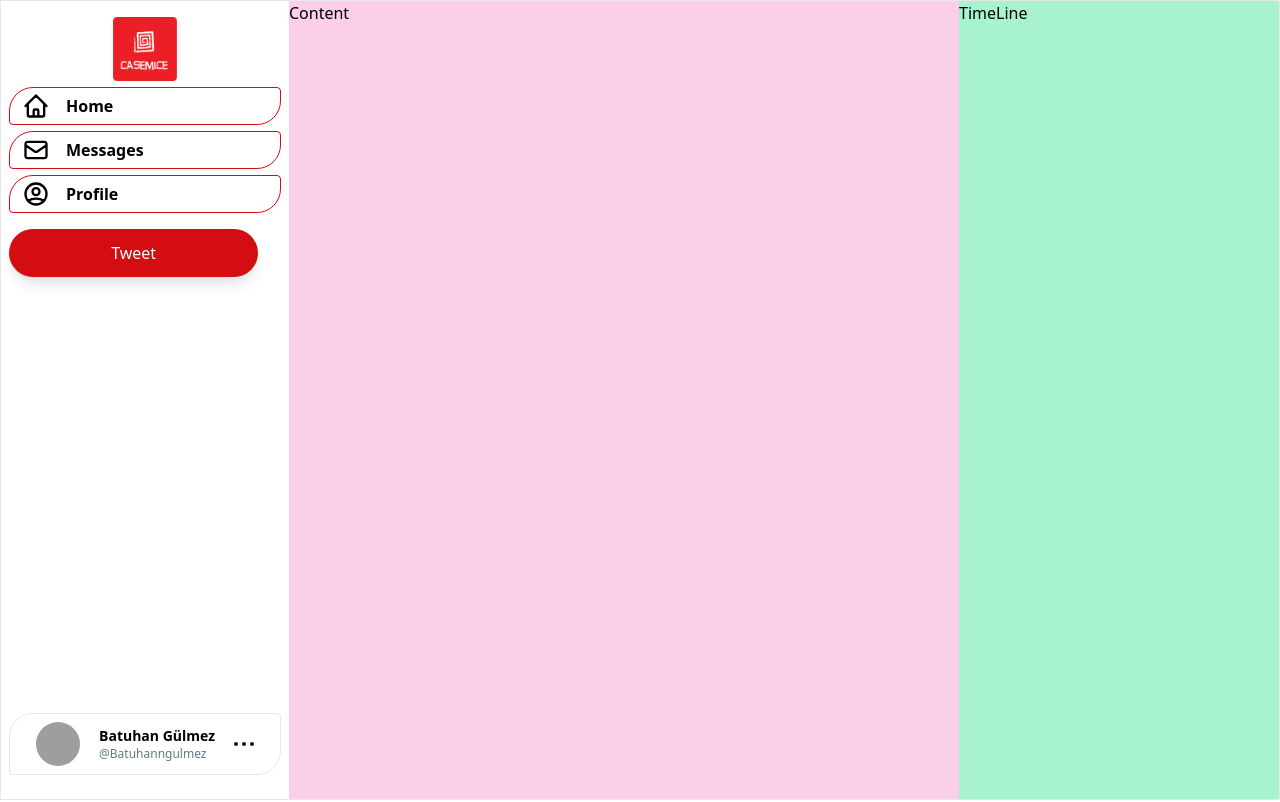
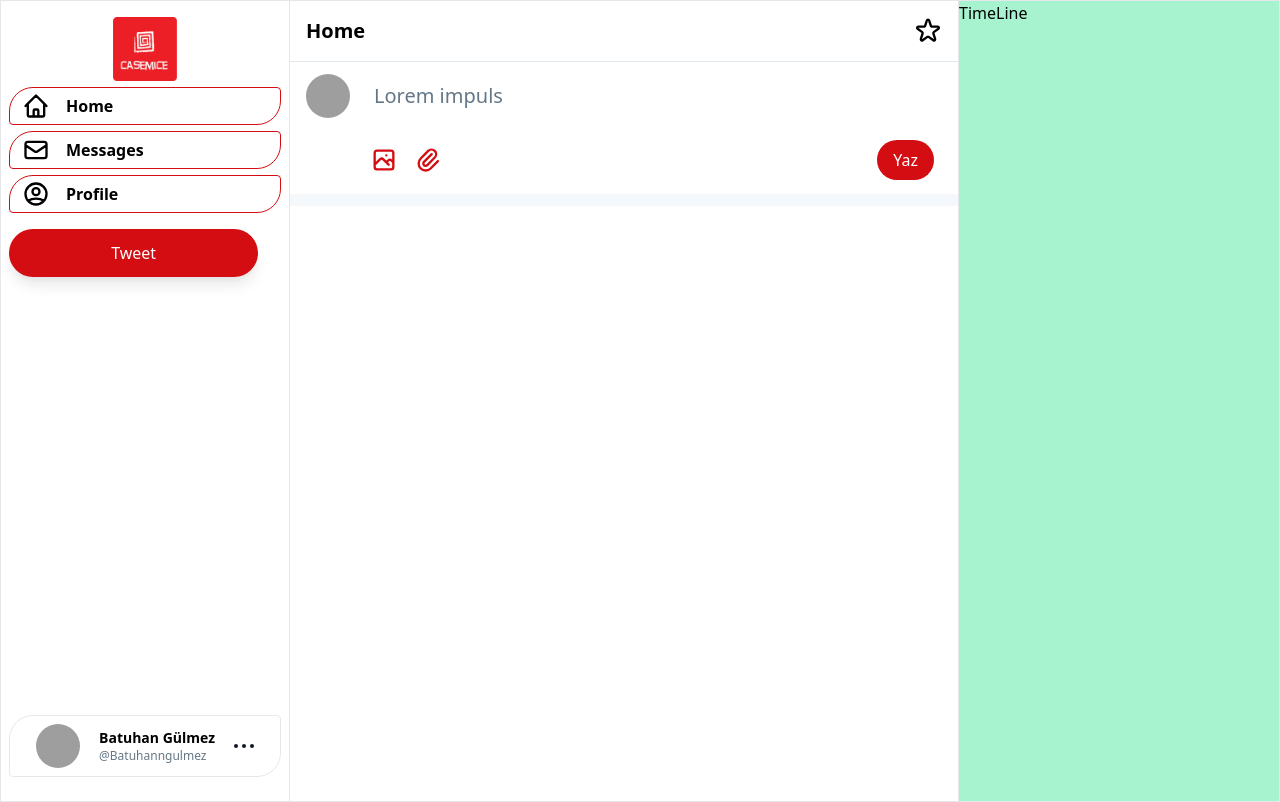
Before and after one commit to Batuhangulmez/activitymedia-React-Firebase, a React (Create React App) app: page / in a window 1280 px wide. Built offline with nearby package versions, Linux system fonts and the light colour scheme; no server answers; the database is empty; sample sign-in values are in the browser's storage; grey boxes are pictures that could not be loaded.

Commit message:
Header , Textbox

```diff
--- a/package.json
+++ b/package.json
@@ -4,6 +4,7 @@
   "private": true,
   "dependencies": {
     "@craco/craco": "^6.1.2",
+    "@material-ui/core": "^4.11.4",
     "@testing-library/jest-dom": "^5.12.0",
     "@testing-library/react": "^11.2.7",
     "@testing-library/user-event": "^12.8.3",
--- /dev/null
+++ b/src/components/Divider.js
@@ -0,0 +1,9 @@
+import React from 'react'
+
+export const Divider = () => {
+    return (
+        <div className="h-3 bg-gray-lightest border-t border-b border-gray-lightest">
+
+        </div>
+    )
+}
--- /dev/null
+++ b/src/components/TextBox.js
@@ -0,0 +1,22 @@
+import React from 'react'
+import { ImageIcon, PaperclipIcon } from '../icons/Icon';
+
+const TextBox = () => {
+    return (
+        <div className="flex flex-col mt-2  px-2 flex-1">
+            <textarea className="w-full text-xl placeholder-gray-dark outline-none overflow-hidden resize-none bg-transparent " placeholder="Lorem impuls" />
+            <div className="flex items-center justify-between">
+                <div className="flex -ml-3">
+                    <div className="flex items-center justify-center w-11 h-11 rounded-full hover:bg-gray-lightest text-primary-base ">
+                        <ImageIcon className="w-6 h-6" />
+                    </div>
+                    <div className="flex items-center justify-center w-11 h-11 rounded-full hover:bg-gray-lightest text-primary-base ">
+                        <PaperclipIcon className="w-6 h-6" />
+                    </div>
+                </div>
+                <button className="bg-primary-base text-white rounded-full px-4 py-2 font-medium" >Yaz</button>
+            </div>
+        </div>
+    )
+}
+export default TextBox;
--- a/src/icons/Icon.js
+++ b/src/icons/Icon.js
@@ -55,3 +55,38 @@ export const PasswordIcon = () => {
         </Svg>
     );
 };
+
+export const StarIcon = () => {
+    return (
+        <Svg className="w-7 h-7 fill-current ">
+            <g>
+                <svg xmlns="http://www.w3.org/2000/svg" fill="none" viewBox="0 0 24 24" stroke="currentColor">
+                    <path stroke-linecap="round" stroke-linejoin="round" stroke-width="2" d="M11.049 2.927c.3-.921 1.603-.921 1.902 0l1.519 4.674a1 1 0 00.95.69h4.915c.969 0 1.371 1.24.588 1.81l-3.976 2.888a1 1 0 00-.363 1.118l1.518 4.674c.3.922-.755 1.688-1.538 1.118l-3.976-2.888a1 1 0 00-1.176 0l-3.976 2.888c-.783.57-1.838-.197-1.538-1.118l1.518-4.674a1 1 0 00-.363-1.118l-3.976-2.888c-.784-.57-.38-1.81.588-1.81h4.914a1 1 0 00.951-.69l1.519-4.674z" />
+                </svg>
+            </g>
+        </Svg>
+    );
+};
+
+export const ImageIcon = () => {
+    return (
+        <Svg className="w-7 h-7 fill-current ">
+            <g>
+                <svg xmlns="http://www.w3.org/2000/svg" fill="none" viewBox="0 0 24 24" stroke="currentColor">
+                    <path stroke-linecap="round" stroke-linejoin="round" stroke-width="2" d="M4 16l4.586-4.586a2 2 0 012.828 0L16 16m-2-2l1.586-1.586a2 2 0 012.828 0L20 14m-6-6h.01M6 20h12a2 2 0 002-2V6a2 2 0 00-2-2H6a2 2 0 00-2 2v12a2 2 0 002 2z" />
+                </svg>
+            </g>
+        </Svg>
+    );
+};
+export const PaperclipIcon = () => {
+    return (
+        <Svg className="w-7 h-7 fill-current ">
+            <g>
+                <svg xmlns="http://www.w3.org/2000/svg" fill="none" viewBox="0 0 24 24" stroke="currentColor">
+                    <path stroke-linecap="round" stroke-linejoin="round" stroke-width="2" d="M15.172 7l-6.586 6.586a2 2 0 102.828 2.828l6.414-6.586a4 4 0 00-5.656-5.656l-6.415 6.585a6 6 0 108.486 8.486L20.5 13" />
+                </svg>
+            </g>
+        </Svg>
+    );
+};
--- a/src/layout/Content.js
+++ b/src/layout/Content.js
@@ -1,10 +1,21 @@
 import React from 'react'
+import { StarIcon } from '../icons/Icon';
+import TextBox from '../components/TextBox';
+import { Divider } from '../components/Divider';
 
 export const Content = () => {
     return (
-        <main className="flex-1 bg-pink-200">
-            <h1>Content</h1>
-
+        <main className="flex-1 flex flex-col border-r border-l ">
+            <header className="sticky top-0 z-10 bg-white flex justify-between items-center p-4 border-b border-gray-extraligth">
+                <span className="font-bold text-xl">Home</span>
+                <StarIcon />
+            </header>
+            <div className="flex px-4 py-3 space-x-4">
+                <img className="w-11 h-11 rounded-full"
+                    src="https://pbs.twimg.com/profile_images/1147599003263148032/LbA5K3c4_400x400.jpg" alt="Profile" />
+                <TextBox />
+            </div>
+            <Divider />
         </main>
     );
 };
--- a/src/layout/Sidebar.js
+++ b/src/layout/Sidebar.js
@@ -29,7 +29,7 @@ export const Sidebar = () => {
 
 
     return (
-        <div className="flex flex-col justify-between w-72 px-2">
+        <div className="sticky top-0 h-screen flex flex-col justify-between w-72 px-2">
             <div>
                 <div className="mb-1 mt-4 w-16 h-16 mr-auto ml-auto  ">
                     <img src={casemicelogo} alt="Casemice Logo" className="w-16 h-16 transform hover:scale-125 transition duration-500" />
```
Also changed, not shown: 1 other file (tests, documents, lock files or other folders).
